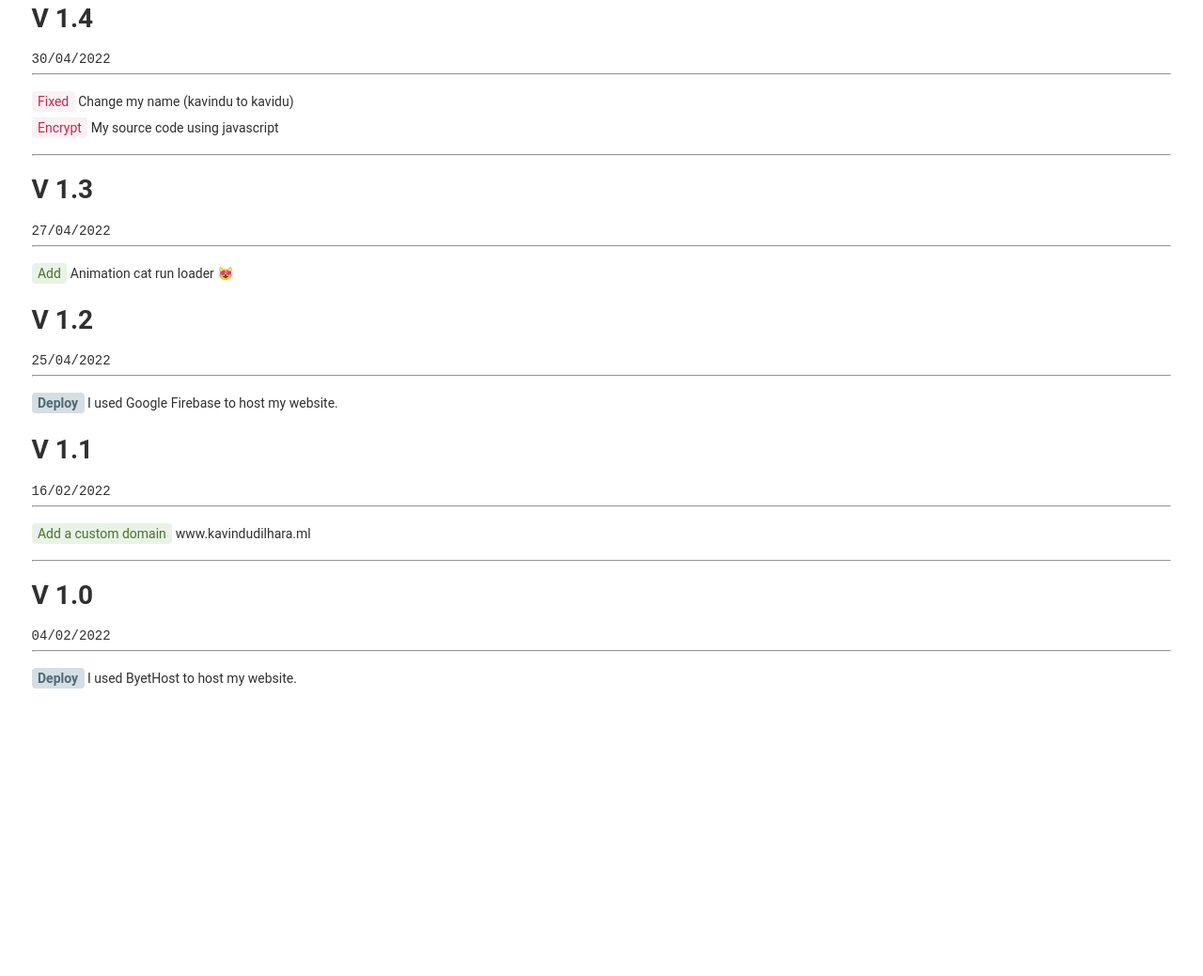
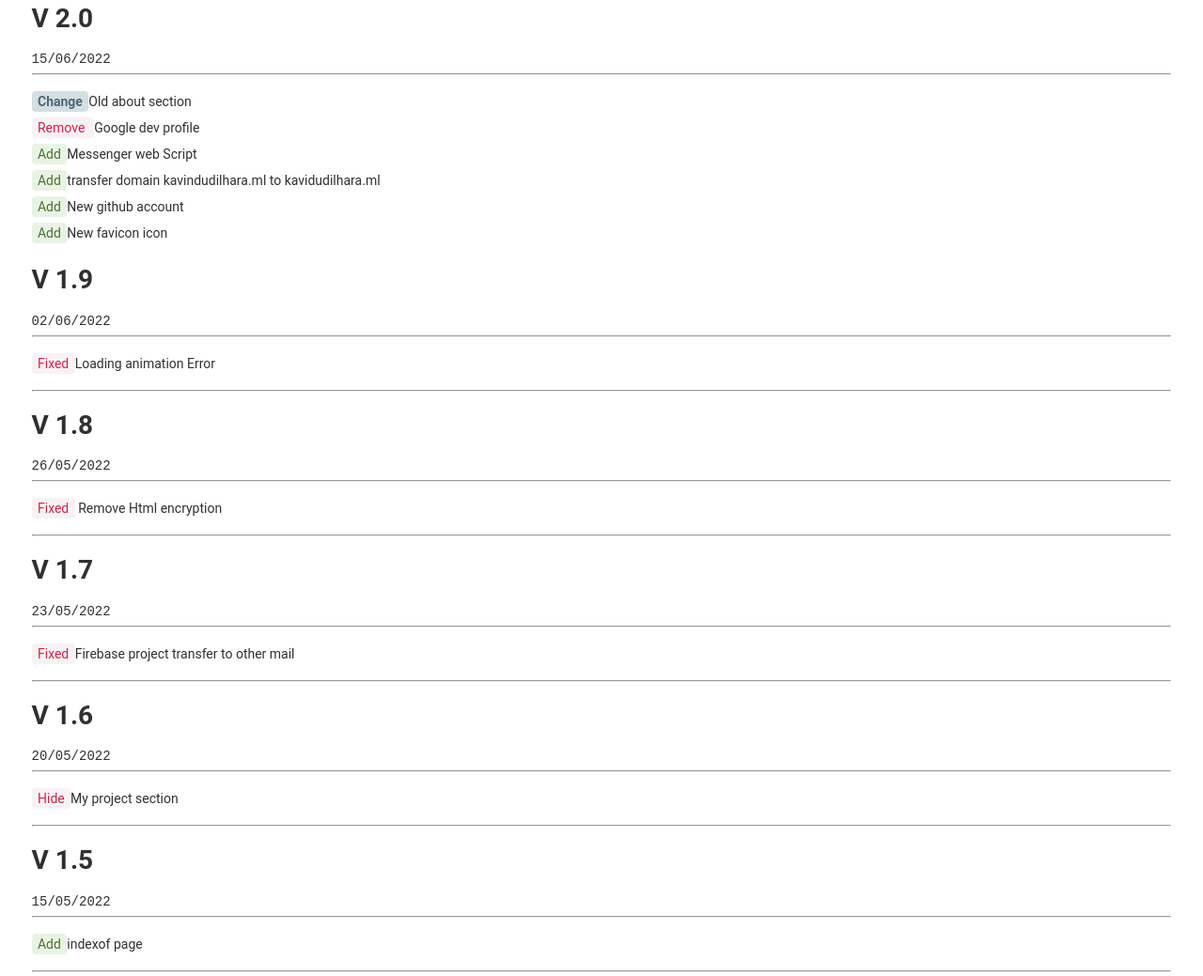
Before and after one commit to kavidu-dilhara/kavidudilhara.ml, a plain HTML site: page changelog.html in a window 1280 px wide. Shown: the part 37-1076 px from the top of the page at 94% size. Before the commit the page ends 800 px from the top, so only its background shows below. Drawn offline with Linux system fonts and the light colour scheme.

Commit message:
Add new changes in website ❤️

```diff
--- a/changelog.html
+++ b/changelog.html
@@ -6,6 +6,71 @@
 </head>
 
 <body>
+    <h1>V 2.0</h1>
+
+    <date>15/06/2022</date>
+
+     <hr/>
+     <p>
+         	<baseup>Change</baseup>Old about section <br>
+
+                  <fixed>Remove </fixed>Google dev profile<br>
+                           <point>Add</point>Messenger web Script  <br>
+         <point>Add</point>transfer domain kavindudilhara.ml to kavidudilhara.ml<br>
+          <point>Add</point>New github account <br>
+          <point>Add</point>New favicon icon<br
+
+<hr/>
+    <h1>V 1.9</h1>
+
+    <date>02/06/2022</date>
+
+     <hr/>
+     <p>
+         <fixed>Fixed</fixed>Loading animation Error <br>
+
+
+<hr/>
+    <h1>V 1.8</h1>
+
+    <date>26/05/2022</date>
+
+     <hr/>
+     <p>
+         <fixed>Fixed</fixed> Remove Html encryption <br>
+
+
+<hr/>
+    <h1>V 1.7</h1>
+
+    <date>23/05/2022</date>
+
+     <hr/>
+     <p>
+         <fixed>Fixed</fixed>Firebase project transfer to other mail<br>
+
+
+<hr/>
+    <h1>V 1.6</h1>
+
+    <date>20/05/2022</date>
+
+     <hr/>
+     <p>
+         <fixed>Hide</fixed>My project section<br>
+
+
+<hr/>
+    <h1>V 1.5</h1>
+
+    <date>15/05/2022</date>
+
+     <hr/>
+     <p>
+         <point>Add</point>indexof page<br>
+
+
+<hr/>
 <h1>V 1.4</h1>
     <date>30/04/2022</date>
      <hr/>
```
